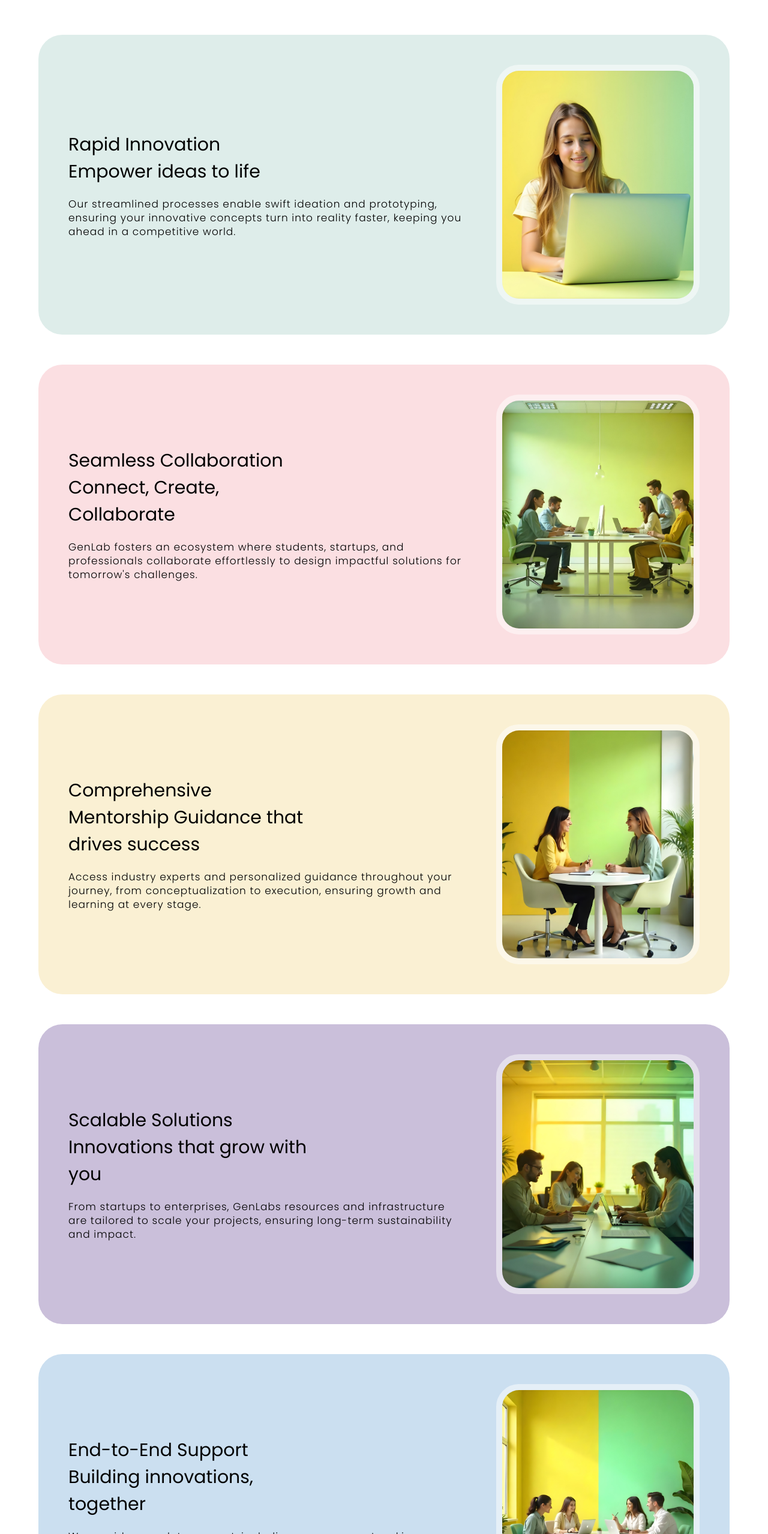
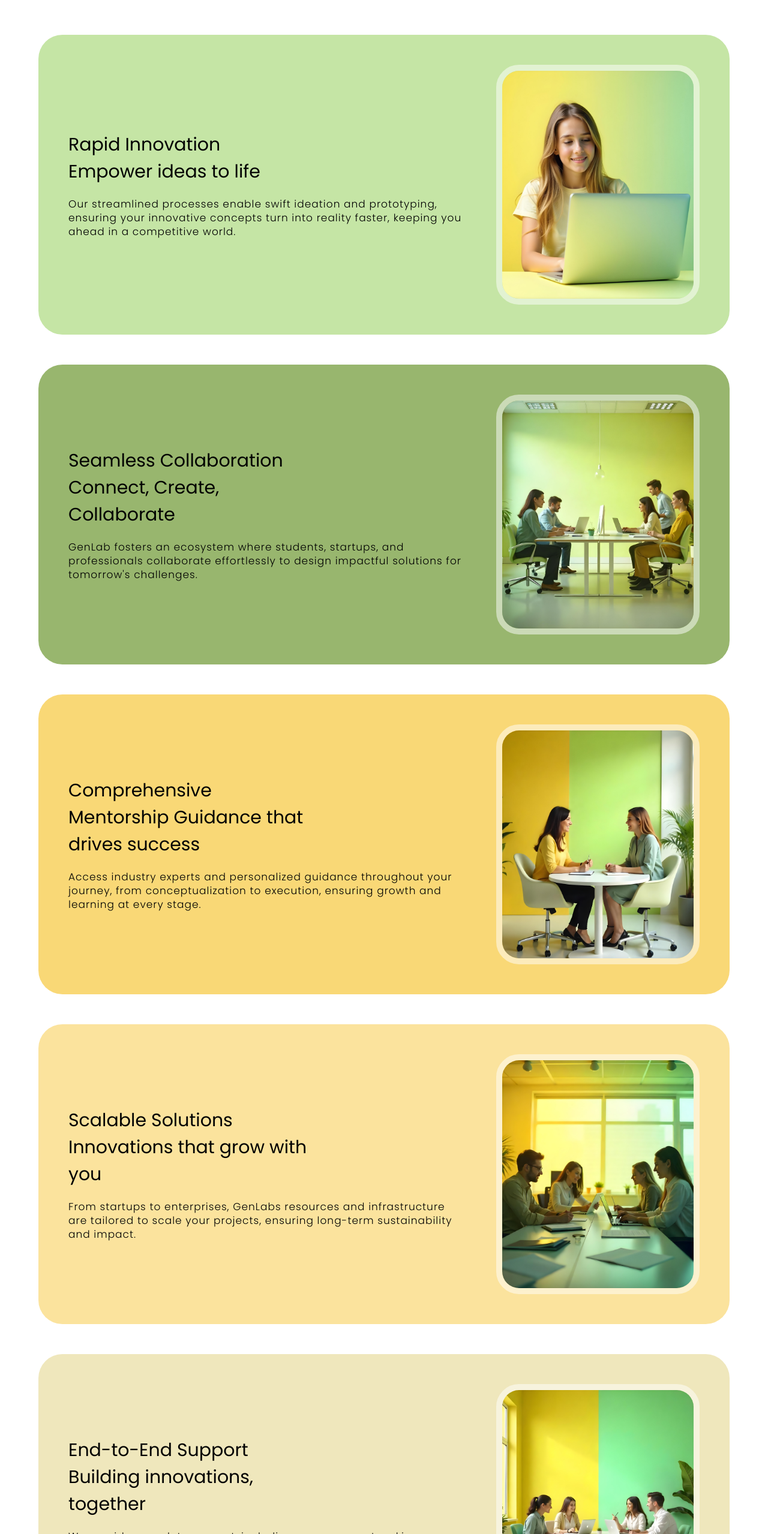
Before and after one commit to nafri-dev/genstrat-web-main, a Next.js app: page /home in a window 1280 px wide. Shown: the part 1809-4367 px from the top of the page at 60% size. Built offline with nearby package versions, Linux system fonts and the light colour scheme.

Commit message:
genlab test

```diff
--- a/src/layout/utils/Header.jsx
+++ b/src/layout/utils/Header.jsx
@@ -90,10 +90,10 @@ const Header = () => {
 
       emailjs
         .send(
-          "service_kzeld9d", // Replace with your EmailJS service ID
-          "template_3pktago", // Replace with your EmailJS template ID
+          "service_twjdkap", // Replace with your EmailJS service ID
+          "template_veofnfx", // Replace with your EmailJS template ID
           templateParams,
-          "64Y-ASjE4dLEmnxzc" // Replace with your EmailJS user ID
+          "5Czk5Gi-bcnN23oyr" // Replace with your EmailJS user ID
         )
         .then(
           (response) => {
--- a/src/section/home/businessSection/Business.module.css
+++ b/src/section/home/businessSection/Business.module.css
@@ -51,18 +51,18 @@
 }
 
 .home_business_container_one:hover {
-  background-color: #c6e0db;
-  border: 3px solid #c6e0db;
+  background-color: #C5E5A5;
+  border: 3px solid #C5E5A5;
   color: black;
 }
 .home_business_container_two:hover {
-  background-color: #fad8dc;
-  border: 3px solid #fad8dc;
+  background-color: #F9D876;
+  border: 3px solid #F9D876;
   color: black;
 }
 .home_business_container_three:hover {
-  background-color: #acbcff;
-  border: 3px solid #acbcff;
+  background-color: #EFE7BC;
+  border: 3px solid #EFE7BC;
   color: black;
 }
 
--- a/src/section/home/intelligentSolutions/Solutions.module.css
+++ b/src/section/home/intelligentSolutions/Solutions.module.css
@@ -64,30 +64,30 @@
 }
 
 .home_solutions_parallax_container_one {
-  background-color: #deedea;
+  background-color: #C5E5A5;
   z-index: 1;
   top: 15%;
 }
 
 .home_solutions_parallax_container_two {
-  background-color: #fbdfe2;
+  background-color: #98B66E;
   z-index: 2;
   top: 20%;
 }
 
 .home_solutions_parallax_container_three {
-  background-color: #faf0d3;
+  background-color: #F9D876;
   z-index: 3;
   top: 25%;
 }
 
 .home_solutions_parallax_container_four {
-  background-color: #cabfda;
+  background-color: #FBE39D;
   z-index: 4;
   top: 30%;
 }
 .home_solutions_parallax_container_five {
-  background-color: #cbdff0;
+  background-color: #EFE7BC;
   z-index: 5;
 }
 
--- a/src/section/home/technologySection/Technology.module.css
+++ b/src/section/home/technologySection/Technology.module.css
@@ -7,6 +7,7 @@
   gap: 100px;
   height: auto;
   padding: 50px 0px;
+  background-color: #E8E9Eb;
 }
 
 .home_technology_heading_container {
@@ -53,15 +54,15 @@
 }
 
 .home_technology_card_container_one {
-  background-color: #cde8e5;
+  background-color: #FFF;
 }
 
 .home_technology_card_container_two {
-  background-color: #ffecec;
+  background-color: #FFF;
 }
 
 .home_technology_card_container_three {
-  background-color: #acbcff;
+  background-color: #FFF;
 }
 
 .home_technology_card_container_one h2,
```
